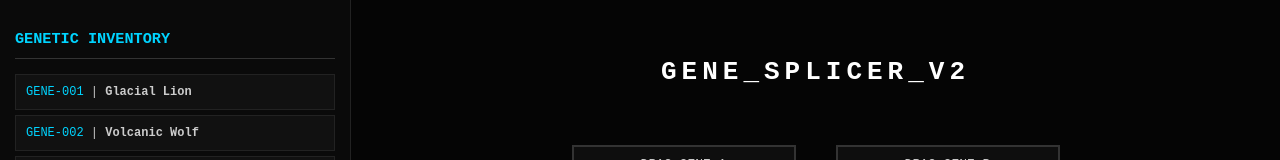
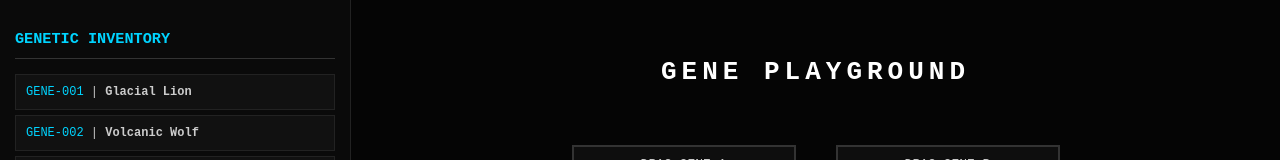
Before and after one commit to Ana-Ilspen/Genetics, a React (Create React App) app: page / in a window 1280 px wide. Shown: the top 160 px of the page. Built offline with nearby package versions, Linux system fonts and the light colour scheme.

Commit message:
Update App.js

```diff
--- a/src/App.js
+++ b/src/App.js
@@ -114,7 +114,7 @@ const App = () => {
 
       {/* WORKSPACE */}
       <div style={{ flex: 1, padding: '40px', display: 'flex', flexDirection: 'column', alignItems: 'center' }}>
-        <h1 style={{ letterSpacing: '5px', color: '#fff' }}>GENE_SPLICER_V2</h1>
+        <h1 style={{ letterSpacing: '5px', color: '#fff' }}>GENE PLAYGROUND</h1>
 
         <div style={{ display: 'flex', gap: '40px', margin: '40px 0' }}>
           {[slotA, slotB].map((slot, i) => (
```
